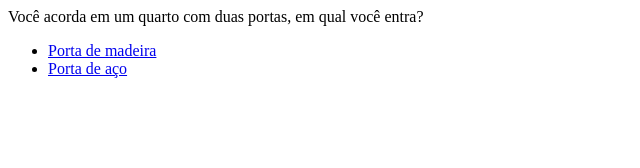
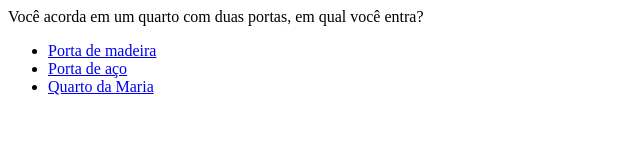
Before and after one commit to joaobuzato/door-game-old, a Next.js app: page /game/0000 in a window 1280 px wide. Shown: the top 168 px of the page, without its empty margins (0-640 px from the left). Built offline with nearby package versions, Linux system fonts and the light colour scheme.

Commit message:
retirando console.log e adicionando todolist

```diff
--- a/pages/game/[pageId].tsx
+++ b/pages/game/[pageId].tsx
@@ -6,7 +6,6 @@ export async function getStaticProps(context:any) {
     const {params} = context
     const rooms:Room[] = map
     const room = rooms.find(r => r.id == params.pageId)
-    console.log(room)
     return {
         props: {room}
     }
@@ -25,6 +24,8 @@ export async function getStaticPaths() {
     return { paths, fallback:false}
 }
 
+
+
 export default function Page({ room } :any) {
 
 
--- a/public/map.ts
+++ b/public/map.ts
@@ -11,7 +11,8 @@ export const map :Room[]= [
         text : "Você acorda em um quarto com duas portas, em qual você entra?",
         doors: [
             { path: "/game/1000", text: "Porta de madeira"},
-            { path: "/game/2000", text: "Porta de aço"}
+            { path: "/game/2000", text: "Porta de aço"},
+            { path: "/game/4000", text: "Quarto da Maria"}
         ]
 
     },
@@ -41,5 +42,14 @@ export const map :Room[]= [
         ]
 
     },
+    {
+        id : "4000",
+        text : "<p>Quarto da maria</p><p>A maria te mordeu e você morreu</p>",
+        doors: [
+            { path: "/game/0000", text: "Começar novamente"},
+        ]
+
+    },
+
 
 ]
```
Also changed, not shown: 1 other file (tests, documents, lock files or other folders).
